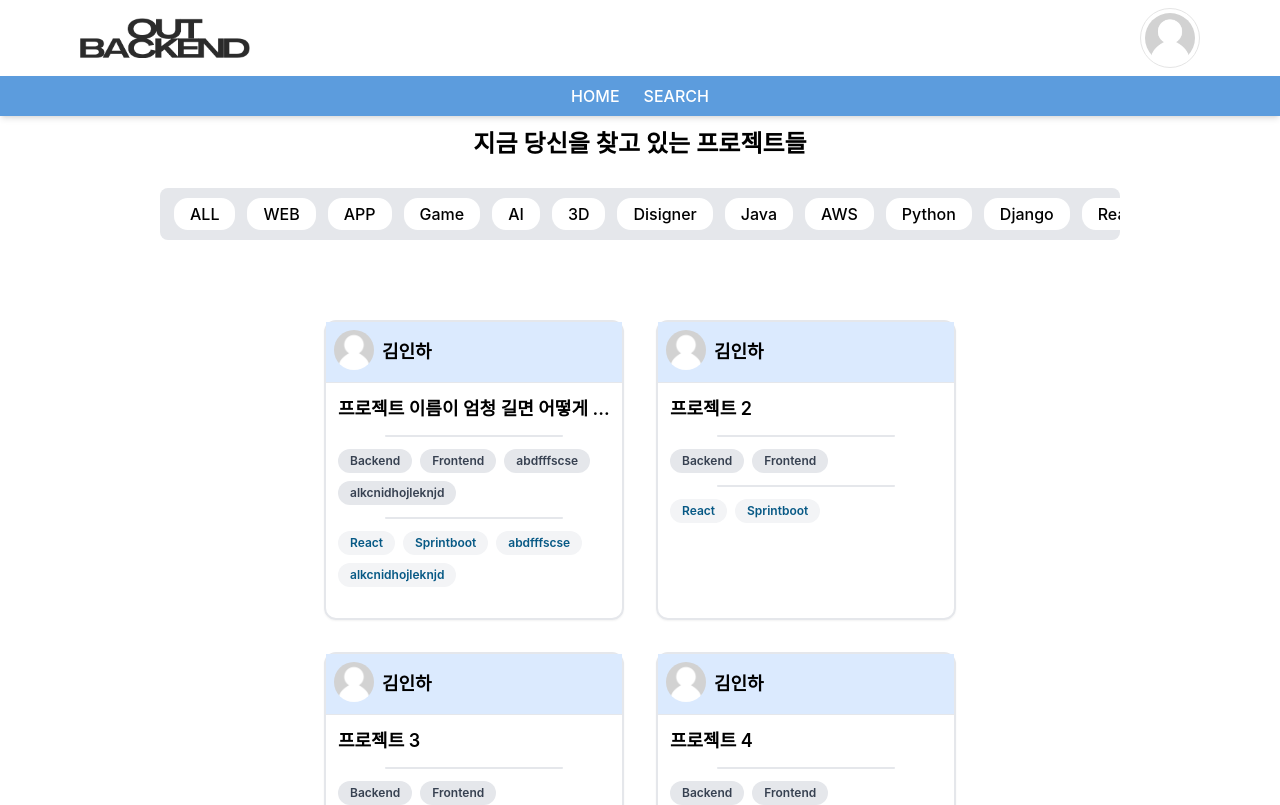
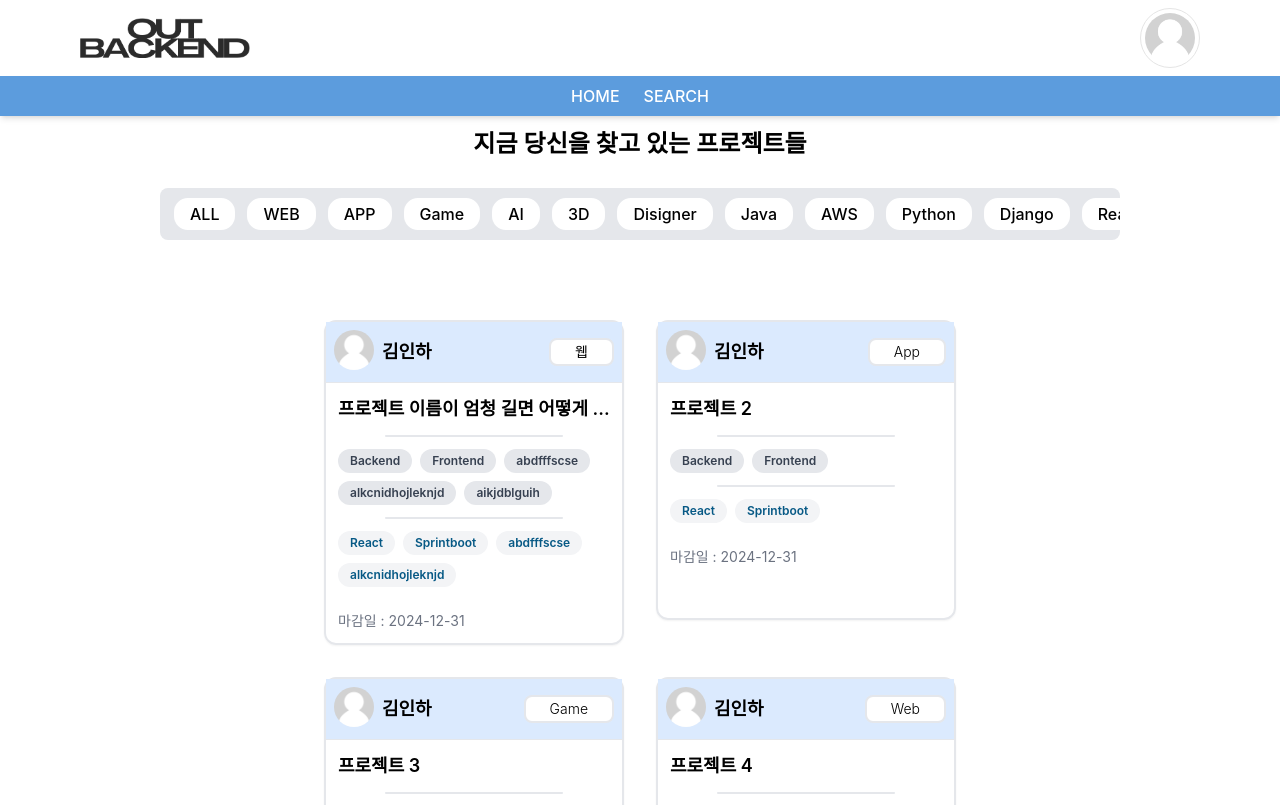
Before and after one commit to Outbackend/FrontEnd, a React (Create React App) app: page / in a window 1280 px wide. Shown: the top 805 px of the page. Built offline with nearby package versions, Linux system fonts and the light colour scheme.

Commit message:
feat: ProjectBox에 range와 deadline 추가

```diff
--- a/src/components/Page/Home/ProjectBox.jsx
+++ b/src/components/Page/Home/ProjectBox.jsx
@@ -6,7 +6,7 @@ const ProjectBox = ({
     const navigate = useNavigate()
     return (
         <div
-            onClick={()=>navigate(`/Project/${data.id}`)} //프로젝트 id
+            onClick={()=>navigate(`/Project/${data.project_id}`)} //프로젝트 id
             className="col-span-1 cursor-pointer group">
             <div className="flex flex-col gap-2 w-full">
                 <div className="
@@ -16,6 +16,7 @@ const ProjectBox = ({
                  border-solid
                  border-2
                  group-hover:scale-110
+                 h-75
                  ">
                 <div className="flex flex-row top-3 left-3 p-2 bg-blue-100">
                     <img  src={data.profile_img}  //유저 프로필 이미지
@@ -27,25 +28,28 @@ const ProjectBox = ({
                     <div className="font-semibold text-lg p-2">
                         {data.user_name}
                     </div>
-                    {/* <div className="font-semibold text-lg pt-2 pl-24">
+                    <div className="text-sm px-6 pt-0.5 my-2 ml-auto bg-white rounded-lg font-light border-2">
                         {data.range}
-                    </div> */}
+                    </div>
                 </div>
                 <hr/>
                 <div className="font-semibold text-lg p-3 truncate">
-                     {data.name}
+                     {data.title}
                 </div>
                 <hr className="w-3/5 h-0.5 bg-gray-200 rounded mx-auto"/>
                 <div className="flex flex-wrap flex-row gap-2 font-semibold text-neutral-500 p-3">
-                    {data.recruit.map(tmp => (
+                    {data.position.map(tmp => (
                         <div className="px-3 py-1 text-xs bg-gray-200 rounded-full text-gray-700">{tmp}</div>
                     )) }
                 </div>
                 <hr className="w-3/5 h-0.5 bg-gray-200 rounded mx-auto"/>
                 <div className="flex flex-wrap flex-row gap-2 font-semibold text-neutral-500 p-3">
-                    {data.stack.map(tmp => (
+                    {data.skill_tag.map(tmp => (
                             <div className="px-3 py-1 text-xs bg-gray-100 rounded-full text-sky-800">{tmp}</div>
                     ))}
+                </div>
+                <div className="p-3 text-gray-500 text-sm">
+                    마감일 : {data.deadline}
                 </div>
                 </div>
             </div>
--- a/src/components/Page/Home/getProjects.jsx
+++ b/src/components/Page/Home/getProjects.jsx
@@ -1,36 +1,40 @@
 export const Project = [
     {
-        id: 213654,
-        name: "프로젝트 이름이 엄청 길면 어떻게 될까요",
-        recruit: ["Backend", "Frontend", "abdfffscse", "alkcnidhojleknjd"],
-        stack: ["React", "Sprintboot", "abdfffscse", "alkcnidhojleknjd"],
-        range: "Web",
+        project_id: 213654,
+        title: "프로젝트 이름이 엄청 길면 어떻게 될까요",
+        deadline: "2024-12-31",
+        position: ["Backend", "Frontend", "abdfffscse", "alkcnidhojleknjd", "aikjdblguih"],
+        skill_tag: ["React", "Sprintboot", "abdfffscse", "alkcnidhojleknjd"],
+        range: "웹",
         user_name: "김인하",
         profile_img: "/UserDefault.jpg"
     },
     {
-        id: 513512,
-        name: "프로젝트 2",
-        recruit: ["Backend", "Frontend"],
-        stack: ["React", "Sprintboot"],
+        project_id: 513512,
+        title: "프로젝트 2",
+        deadline: "2024-12-31",
+        position: ["Backend", "Frontend"],
+        skill_tag: ["React", "Sprintboot"],
         range: "App",
         user_name: "김인하",
         profile_img: "/UserDefault.jpg"
     },
     {
-        id: 985632,
-        name: "프로젝트 3",
-        recruit: ["Backend", "Frontend"],
-        stack: ["React", "Sprintboot"],
+        project_id: 985632,
+        title: "프로젝트 3",
+        deadline: "2024-12-31",
+        position: ["Backend", "Frontend"],
+        skill_tag: ["React", "Sprintboot"],
         range: "Game",
         user_name: "김인하",
         profile_img: "/UserDefault.jpg"
     },
     {
-        id: 915848,
-        name: "프로젝트 4",
-        recruit: ["Backend", "Frontend"],
-        stack: ["React", "Sprintboot"],
+        project_id: 915848,
+        title: "프로젝트 4",
+        deadline: "2024-12-31",
+        position: ["Backend", "Frontend"],
+        skill_tag: ["React", "Sprintboot"],
         range: "Web",
         user_name: "김인하",
         profile_img: "/UserDefault.jpg"
```
